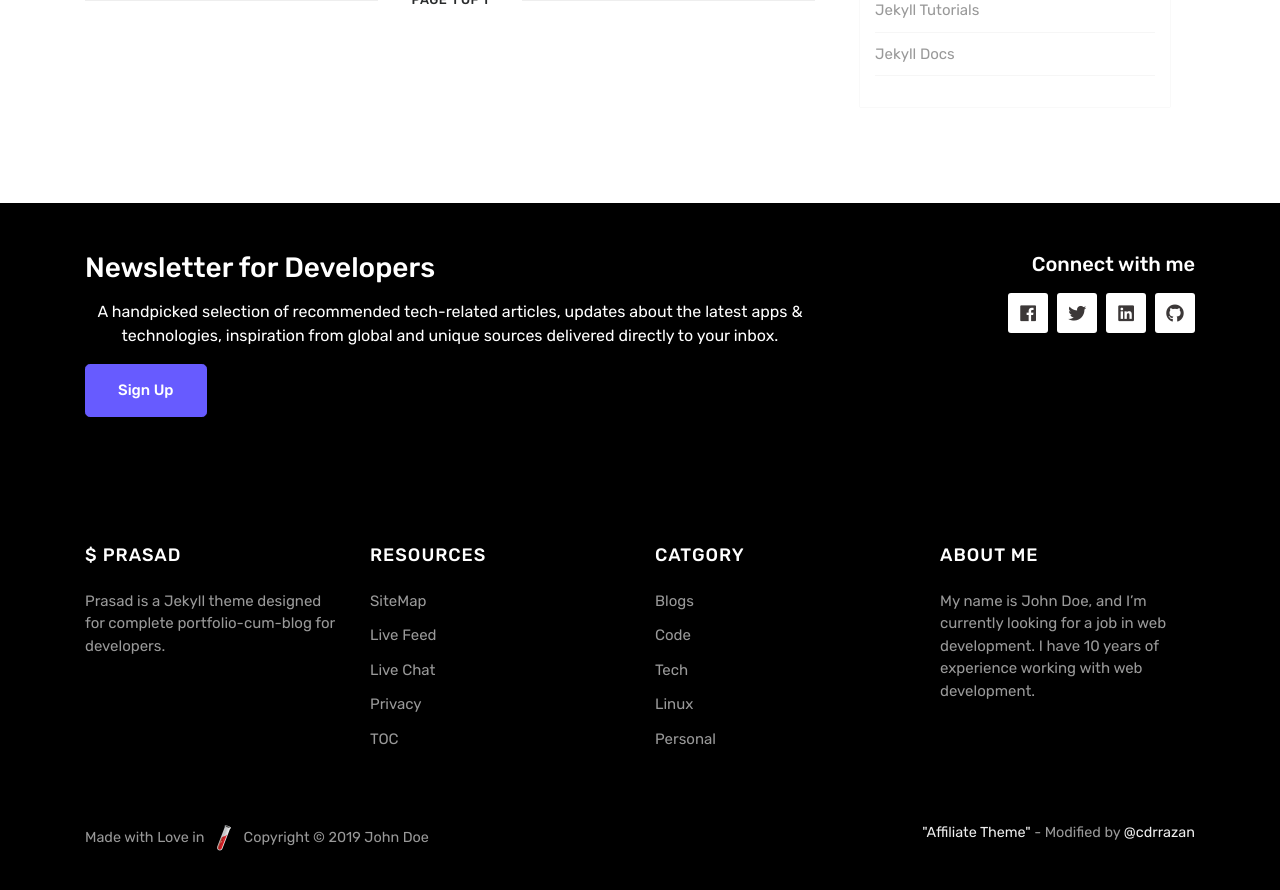
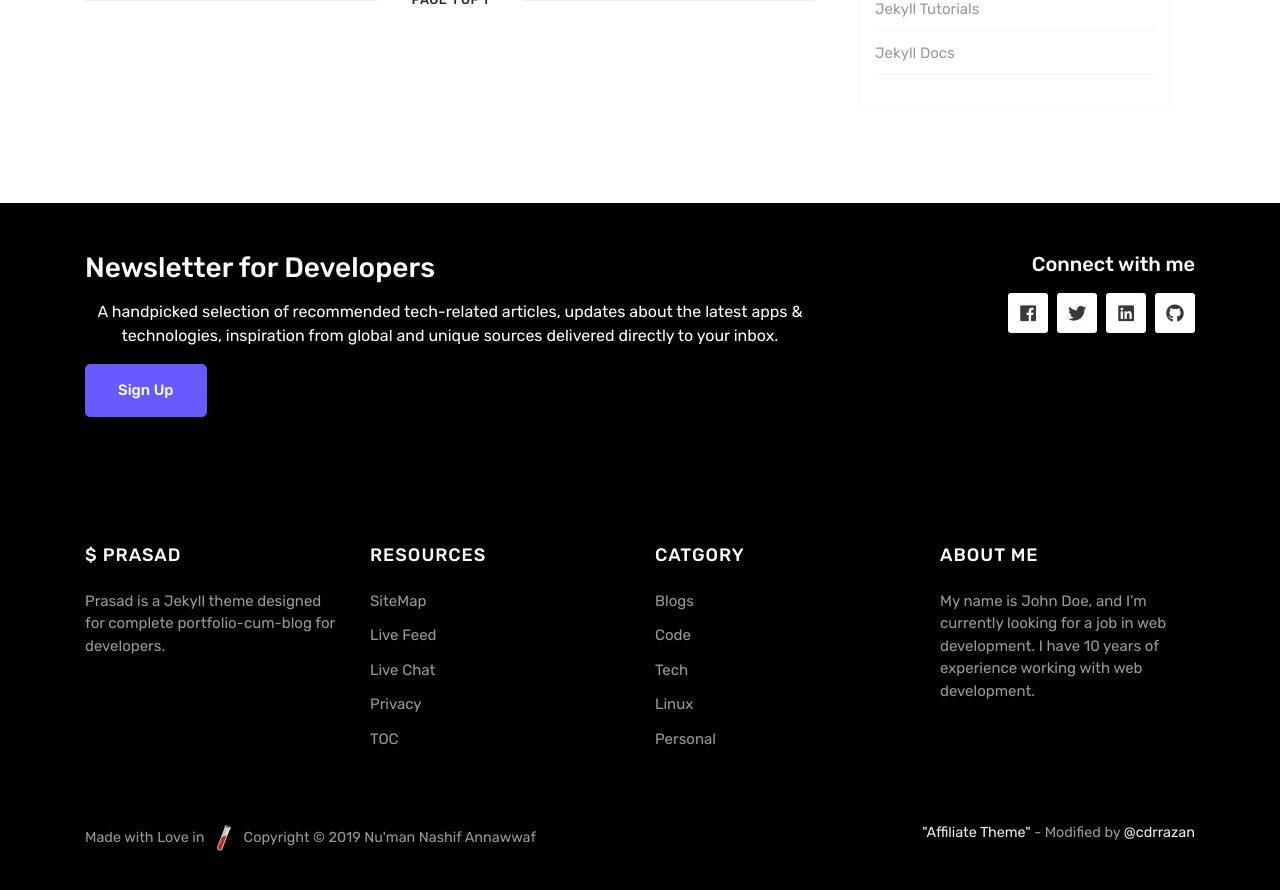
Before and after one commit to sudo-elhazent/sudo-elhazent.github.io, a Jekyll site: the page built from index.html, in a window 1280 px wide and 900 px high, scrolled down 1755 px. Shown: the top 890 px of the window. Built offline with Jekyll 4.4.1, drawn with Linux system fonts in a browser that asks for light colours; nearby versions of some CDN libraries; the list of posts is cut into pages by our own code.

Commit message:
Update _config.yml

```diff
--- a/_config.yml
+++ b/_config.yml
@@ -53,7 +53,7 @@ facebook:
   admins:
 
 social:
-name: John Doe
+name: Nu'man Nashif Annawwaf
 links:
     - https://twitter.com/elhazent
     - https://www.facebook.com/numanannawwaf
```
